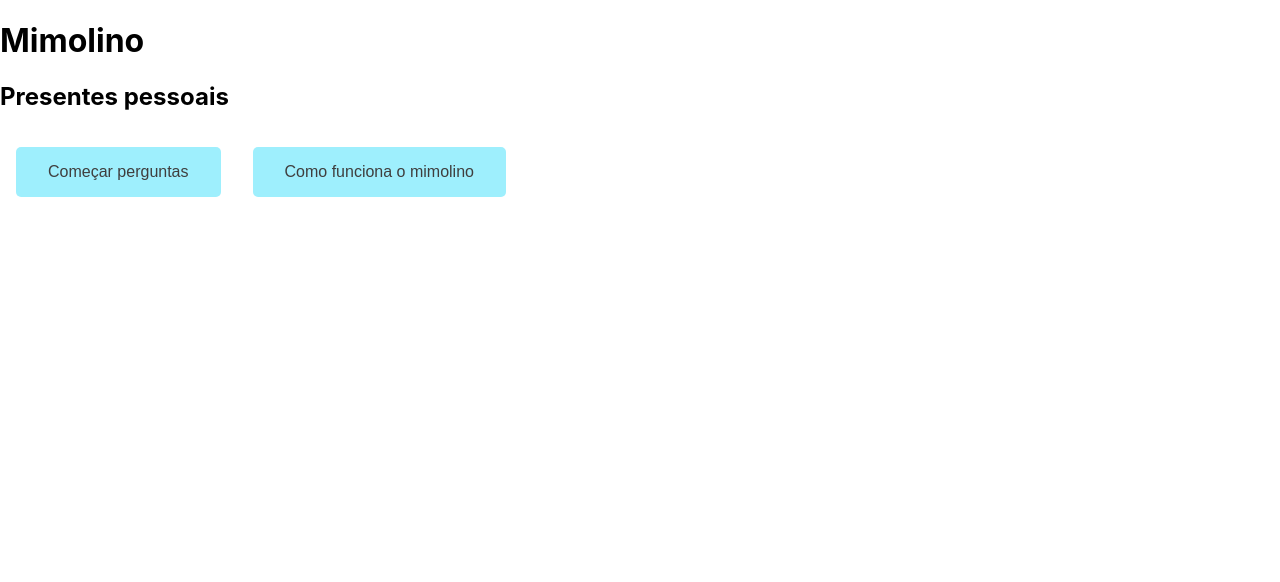
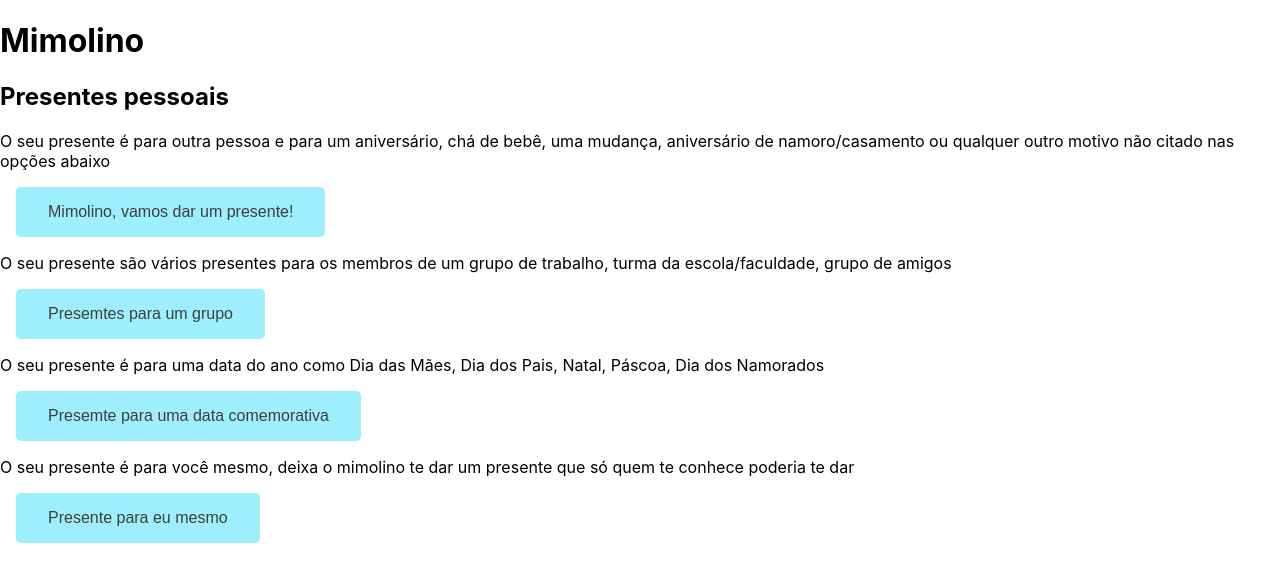
Before and after one commit to RaviCampos/mimo-front, a React (Create React App) app: page / in a window 1280 px wide. Shown: the top 582 px of the page. Built offline with nearby package versions, Linux system fonts and the light colour scheme.

Commit message:
restructured main routes

```diff
--- a/src/App.js
+++ b/src/App.js
@@ -1,5 +1,7 @@
 import Landing from "./components/pages/Landing";
-import HowTo from "./components/pages/HowTo";
+import GroupGift from "./components/pages/GroupGift";
+import SeasonGift from "./components/pages/SeasonGift";
+import SelfGift from "./components/pages/SelfGift";
 import MimoForm from "./components/pages/MimoForm";
 import './css/App.css';
 // import { useState } from "react";
@@ -14,12 +16,20 @@
     <Router>
       <Switch>
 
-        <Route path="/how-to">
-          <HowTo />
+        <Route path="/mimo-form">
+          <MimoForm />
         </Route>
 
-        <Route path="/mimo-form">
-          <MimoForm />
+        <Route path="/group-gift">
+          <GroupGift />
+        </Route>
+
+        <Route path="/season-gift">
+          <SeasonGift />
+        </Route>
+
+        <Route path="/self-gift">
+          <SelfGift />
         </Route>
 
         <Route path="/">
--- /dev/null
+++ b/src/components/pages/GroupGift.js
@@ -0,0 +1,13 @@
+import { Link } from "react-router-dom";
+
+function GroupGift() {
+    return (
+        <div>
+            <h1>Presentes para um grupo</h1>
+            <p>Pode ser um grupo de trabalho, turma da escola ou faculdade, uma lembrança para uma festa</p>
+            <Link to="/"><button>Voltar para página inicial</button></Link>
+        </div>
+    )
+}
+
+export default GroupGift;
--- a/src/components/pages/HowTo.js
+++ /dev/null
@@ -1,15 +0,0 @@
-import { Link } from "react-router-dom";
-
-function HowTo() {
-    return (
-        <div>
-            <h1>Mas como funciona o mimolino??</h1>
-            <Link to="/"><button>Voltar para página inicial</button></Link>
-            <Link to="/mimo-form"><button>Começar as perguntas</button></Link>
-            {/* <button onClick={() => props.setPage("landing")}>Voltar para página inicial</button>
-            <button onClick={() => props.setPage("mimoForm")}>Começar perguntas!</button> */}
-        </div>
-    )
-}
-
-export default HowTo;
--- a/src/components/pages/Landing.js
+++ b/src/components/pages/Landing.js
@@ -5,8 +5,31 @@
         <div>
             <h1>Mimolino</h1>
             <h2>Presentes pessoais</h2>
-            <Link to="/mimo-form"><button>Começar perguntas</button></Link>
-            <Link to="/how-to"><button>Como funciona o mimolino</button></Link>
+
+            <div>
+                <label htmlFor="mimo-form">O seu presente é para outra pessoa e para um aniversário, chá de bebê, uma mudança, aniversário de namoro/casamento ou qualquer outro motivo não citado nas opções abaixo</label>
+                <br/>
+                <Link to="/mimo-form"><button id="mimo-form">Mimolino, vamos dar um presente!</button></Link>
+            </div>
+
+            <div>
+                <label htmlFor="group-gift">O seu presente são vários presentes para os membros de um grupo de trabalho, turma da escola/faculdade, grupo de amigos</label>
+                <br/>
+                <Link to="/group-gift"><button  id="group-gift">Presemtes para um grupo</button></Link>
+            </div>
+
+            <div>
+                <label htmlFor="season-gift">O seu presente é para uma data do ano como Dia das Mães, Dia dos Pais, Natal, Páscoa, Dia dos Namorados</label>
+                <br/>
+                <Link to="/season-gift"><button id="season-gift">Presemte para uma data comemorativa</button></Link>
+            </div>
+
+            <div>
+                <label htmlFor="self-gift">O seu presente é para você mesmo, deixa o mimolino te dar um presente que só quem te conhece poderia te dar</label>
+                <br/>
+                <Link to="/self-gift"><button id="self-gift">Presente para eu mesmo</button></Link>
+            </div>
+
             {/* <button onClick={() => props.setPage("mimoForm")}>Começar perguntas!</button>
             <button onClick={() => props.setPage("howTo")}>Como funciona o mimolino?</button> */}
         </div>
--- a/src/components/pages/MimoForm.js
+++ b/src/components/pages/MimoForm.js
@@ -80,7 +80,7 @@
             //         Question = NotFoundQ;
             //         tools = { setPage }
             // }
-        break
+            // break
         default:
             Question = NotFoundQ;
             tools = { setPage }
--- /dev/null
+++ b/src/components/pages/SeasonGift.js
@@ -0,0 +1,14 @@
+import { Link } from "react-router-dom"
+
+function SeasonGift() {
+    return (
+        <div>
+            <h1>Um presente para as mais importantes datas</h1>
+            <h2>Natal, Dia Das Mães ou Dia Dos Pais, Páscoa</h2>
+            <br/>
+            <Link to="/"><button>Voltar para a página inicial</button></Link>
+        </div>
+    )
+}
+
+export default SeasonGift
--- /dev/null
+++ b/src/components/pages/SelfGift.js
@@ -0,0 +1,12 @@
+import { Link } from "react-router-dom"
+
+function SelfGift() {
+    return (
+        <div>
+            <h1>Dar presentes é uma coisa legal, mas porque não deixar o mimolino dar um presente para você mesmo?</h1>
+            <Link to="/"><button>Voltar para a página inicial</button></Link>
+        </div>
+    )
+}
+
+export default SelfGift
--- a/src/components/pages/questions/Hello.js
+++ b/src/components/pages/questions/Hello.js
@@ -9,7 +9,6 @@
             <p>É só responder a este formulário com sinceridade. A partir das suas respostas vamos te enviar 3 opções incríveis de presentes. Aí só você escolher entre elas e aproveitar a sensação que só um bom presente pode provocar.</p>
             <p>no final das perguntas você vai poder optar por falar com a gente por email ou whatsapp daqui para a frente</p>
             <Link to="/"><button>Voltar para a página inicial</button></Link>
-            <Link to="/how-to"><button>Como funciona o mimolino?</button></Link>
 
             <button onClick={() => setPage({section: "inicio", index: 1})}>Começar a responder!</button>
 
--- a/src/components/pages/questions/bday/Bday.js
+++ b/src/components/pages/questions/bday/Bday.js
@@ -21,9 +21,6 @@
     }
 
     return (
-        <div>
-            <h1>Bday</h1>
-            {/* <Question tools={tools}/> */}
             <TransitionGroup>
                 <CSSTransition
                     key={page}
@@ -34,7 +31,7 @@
                     {<Question tools={tools}/>}
                 </CSSTransition>
             </TransitionGroup>
-        </div>
+
     )
 }
 
--- a/src/components/pages/questions/bday/individual-questions/Test1.js
+++ b/src/components/pages/questions/bday/individual-questions/Test1.js
@@ -2,7 +2,9 @@
 function Test1({tools: {setPage}}) {
     return (
         <div>
+            <h1>Bday</h1>
             <h2>First</h2>
+            <p>Lorem ipsum dolor sit amet consectetur adipisicing elit. Quos, doloribus non est libero nostrum tempora vitae soluta exercitationem necessitatibus pariatur error nobis qui nam. Dolores corporis soluta error magnam excepturi.</p>
             <button onClick={() => setPage(1)}>Next</button>
         </div>
     )
--- a/src/components/pages/questions/bday/individual-questions/Test2.js
+++ b/src/components/pages/questions/bday/individual-questions/Test2.js
@@ -1,7 +1,9 @@
 function Test2({tools: {setPage}}) {
     return (
         <div>
+            <h1>Bday</h1>
             <h2>Second</h2>
+            <p>Lorem ipsum dolor sit amet consectetur adipisicing elit. Dignissimos, eligendi officiis qui iure rerum possimus porro cum nesciunt asperiores nam eum beatae in quidem repellendus inventore reprehenderit ut magni ad!</p>
             <button onClick={() => setPage(0)}>Previous</button>
         </div>
     )
--- a/src/css/App.css
+++ b/src/css/App.css
@@ -61,19 +61,23 @@
 
 
 .name-enter {
+  padding: 0;
   position: absolute;
   opacity: 0;
 }
 .name-enter-active {
+  padding: 0;
   position: absolute;
   opacity: 1;
   transition: opacity 400ms linear;
 }
 .name-exit {
+  padding: 0;
   position: absolute;
   opacity: 1;
 }
 .name-exit-active {
+  padding: 0;
   position: absolute;
   opacity: 0;
   transition: opacity 400ms;
```
